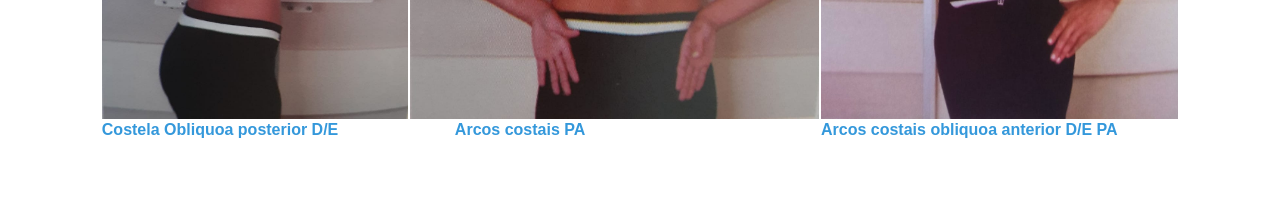
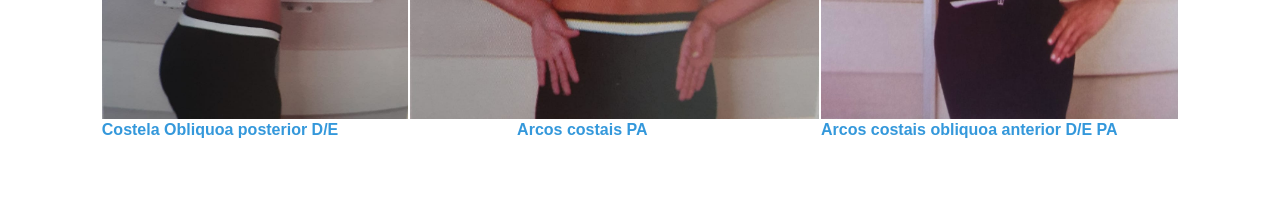
Before and after one commit to Kk-auy/posicoluna, a plain HTML site: page index.html in a window 1280 px wide. Shown: the part 780-991 px from the top of the page. Drawn offline with Linux system fonts and the light colour scheme.

Commit message:
Update index.html

```diff
--- a/index.html
+++ b/index.html
@@ -28,7 +28,7 @@
   </tr>
   <tr>
     <center><td><h4><font color="#3498db">Costela Obliquoa posterior D/E</font></center></h4></td>
-    <center><td><h4><font color="#ffffff">..........</font><font color="#3498db">Arcos costais PA</font></center></h4></td>
+    <center><td><h4><font color="#ffffff">........**********..</font><font color="#3498db">Arcos costais PA</font></center></h4></td>
     <center><td><h4><font color="#3498db">Arcos costais obliquoa anterior D/E PA</font></center></h4></td>
     </td></tr>
   </table>
```
